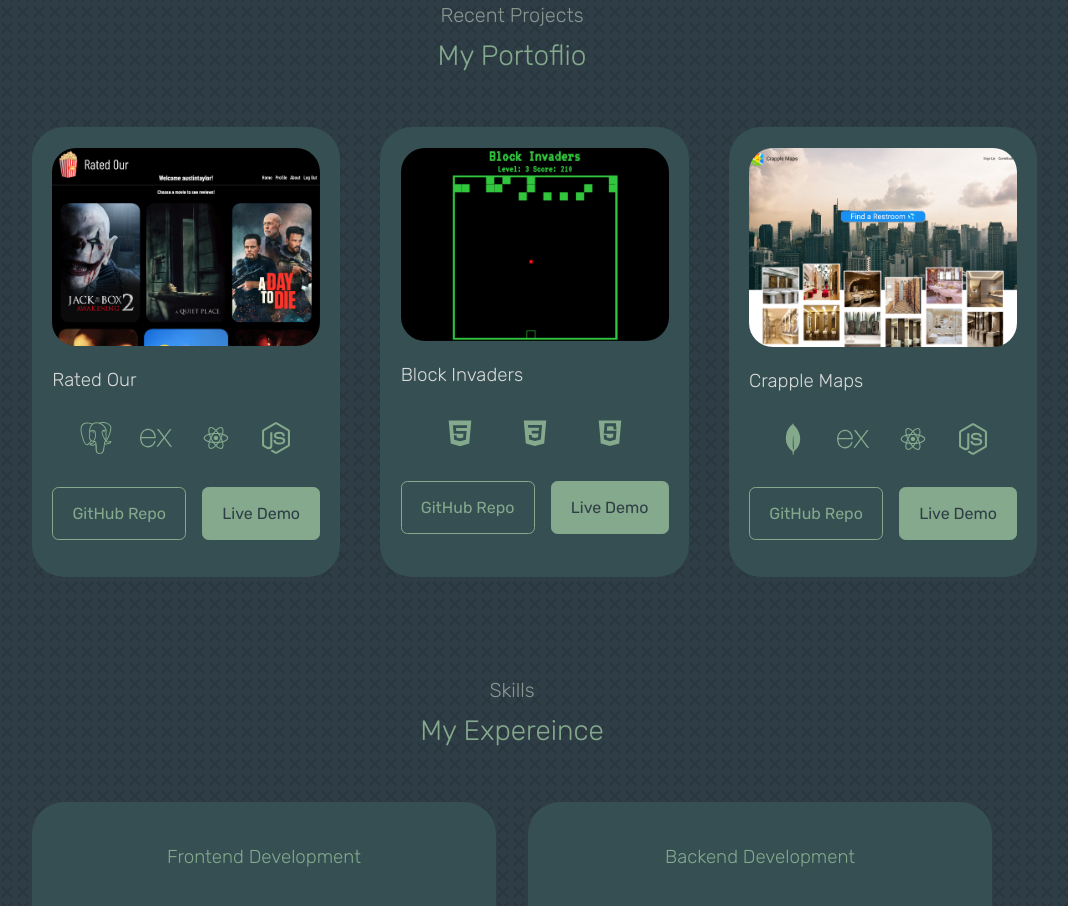
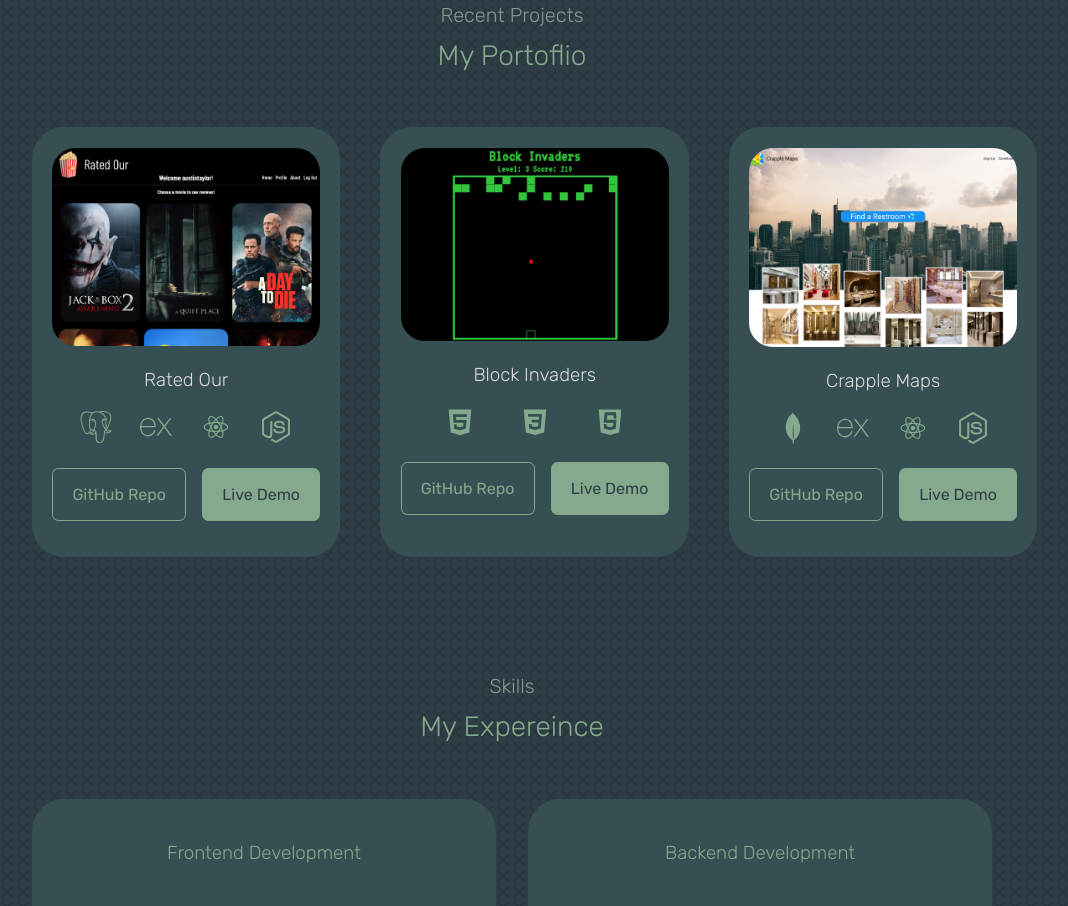
Before and after one commit to austin-rt/austin-rt.github.io, a React (Create React App) app: page / in a window 1280 px wide. Shown: the part 1580-2486 px from the top of the page, without its empty margins (128-1196 px from the left). Built offline with nearby package versions, Linux system fonts and the light colour scheme.

Commit message:
pfp resizing

```diff
--- a/src/components/Header/Header.css
+++ b/src/components/Header/Header.css
@@ -12,6 +12,11 @@ header {
 
 .header__name {
   color: var(--color-white);
+  transition: var(--transition)
+}
+
+.header__name:hover {
+  color: var(--color-primary);
 }
 
 .call-to-action {
@@ -38,7 +43,7 @@ header {
   background: var(--color-primary);
 }
 
-.pfp {
+.pfp-container {
   background: linear-gradient(var(--color-primary), var(--color-primary-alt), transparent);
   width: 25rem;
   margin: 4rem auto 0 auto;
@@ -48,7 +53,16 @@ header {
   transition: var(--transition);
 }
 
+.pfp {
+  width: 100%;
+  transition: var(--transition);
+}
+
 .pfp:hover {
+  transform: scale(1.05);
+}
+
+.pfp-container:hover {
   transform: scale(1.05);
 }
 
--- a/src/components/Header/Header.jsx
+++ b/src/components/Header/Header.jsx
@@ -38,8 +38,8 @@ export default function Header() {
         </h5>
         <CallToAction />
         <HeaderSocials />
-        <div className='pfp'>
-          <img src={pfp} alt="austin talor" />
+        <div className='pfp-container'>
+          <img src={pfp} className="pfp" alt="austin talor" />
         </div>
         <div className="scroll__down__container">
           <a href="#portfolio" className='scroll__down__portfolio scroll__down'><h3>Portfolio</h3></a>
--- a/src/components/Portfolio/Portfolio.css
+++ b/src/components/Portfolio/Portfolio.css
@@ -10,6 +10,7 @@
   border-radius: 2rem;
   border: 1px solid transparent;
   transition: var(--transition);
+  margin-bottom: 1rem;
 }
 
 .portfolio__item:hover {
@@ -22,13 +23,18 @@
   overflow: hidden;
 }
 
+.portfolio__item-title {
+  display: flex;
+  justify-content: center;
+}
+
 .portfolio__item h3 {
-  margin: 1.2rem 0 1rem;
+  margin: 1.2rem 0 0;
 }
 
 .portfolio__item__stack-icon__container {
   font-size: .75rem;
-  margin: 1.2rem 0 1rem;
+  margin: .5rem 0 .5rem;
 
 }
 
--- a/src/components/Portfolio/Portfolio.jsx
+++ b/src/components/Portfolio/Portfolio.jsx
@@ -49,7 +49,9 @@ export default function Portfolio() {
                   <img src={image} alt={title} />
                 </a>
               </div>
-              <h3>{title}</h3>
+              <div className="portfolio__item-title">
+                <h3>{title}</h3>
+              </div>
               <div className='portfolio__item__stack-icon__container'>
 
                 {stack.map((icon, index) => (
```
